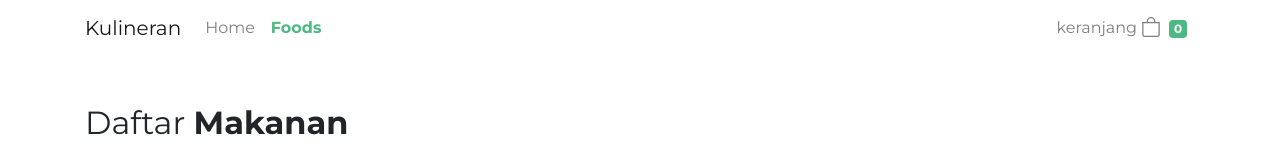
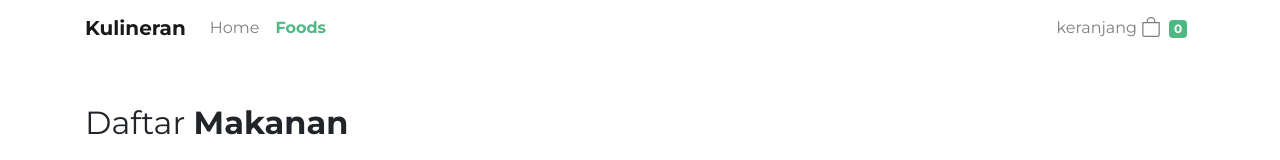
Before and after one commit to rayfajars/VUE_3_KULINERAN, a Vue app: page /foods in a window 1280 px wide. Shown: the top 160 px of the page. Built offline with nearby package versions, Linux system fonts and the light colour scheme; data requests are answered from the project's data file.

Commit message:
rebuild navbar

```diff
--- a/src/components/Navbar.vue
+++ b/src/components/Navbar.vue
@@ -1,45 +1,69 @@
 <template>
-  <nav class="navbar navbar-expand-lg navbar-light mb-5">
+<div class="mb-5">
+  <b-navbar toggleable="lg" type="light">
     <div class="container">
-      <!-- <div class="container-fluid"> -->
-        <a class="navbar-brand" href="#">Kulineran</a>
-        <button
-          class="navbar-toggler"
-          type="button"
-          data-bs-toggle="collapse"
-          data-bs-target="#navbarSupportedContent"
-          aria-controls="navbarSupportedContent"
-          aria-expanded="false"
-          aria-label="Toggle navigation"
-        >
-          <span class="navbar-toggler-icon"></span>
-        </button>
-        <div class="collapse navbar-collapse" id="navbarSupportedContent">
-          <ul class="navbar-nav me-auto mb-2 mb-lg-0">
-            <li class="nav-item">
+      <b-navbar-brand href="#"><strong>Kulineran</strong></b-navbar-brand>
+
+    <b-navbar-toggle target="nav-collapse"></b-navbar-toggle>
+
+    <b-collapse id="nav-collapse" is-nav>
+      <b-navbar-nav>
+
+         <li class="nav-item">
               <router-link class="nav-link" to="/">Home</router-link>
             </li>
             <li class="nav-item">
               <router-link class="nav-link" to="/foods">Foods</router-link>
             </li>
-          </ul>
-          <ul class="navbar-nav ml-auto mb-2 mb-lg-0">
-            <li class="nav-item">
+
+      </b-navbar-nav>
+
+      <!-- Right aligned nav items -->
+      <b-navbar-nav class="ml-auto">
+             <li class="nav-item">
               <router-link class="nav-link" to="/keranjang">keranjang
               <b-icon-bag></b-icon-bag>
-              <span class="badge badge-success ml-2"> 0 </span>
+              <span class="badge badge-success ml-2"> {{ updateKeranjang ? updateKeranjang.length :jumlah_pesanan.length}} </span>
               </router-link>
             </li>
-          </ul>
-        </div>
-      <!-- </div> -->
+      </b-navbar-nav>
+    </b-collapse>
+
     </div>
-  </nav>
+
+  </b-navbar>
+</div>
 </template>
 
 <script>
+import axios from 'axios'
+
 export default {
   nama: "Navbar",
+  data(){
+    return {
+      jumlah_pesanan : []
+    }
+  },
+  props:['updateKeranjang'],
+  methods: {
+    setJumlah(data){
+      this.jumlah_pesanan = data
+    }
+  },
+  mounted(){
+      //mounted adalah ketika halaman home itu dipasang/dijalankan koding didalam mounted ini dijalankan
+      axios.get('http://localhost:3000/keranjangs')
+      .then((response) =>
+        // handle success
+        this.setJumlah(response.data)
+        // console.log(response.data);
+      )
+      .catch((error) =>
+        // handle error
+        console.log(error)
+      )
+    }
 };
 </script>
 
```
